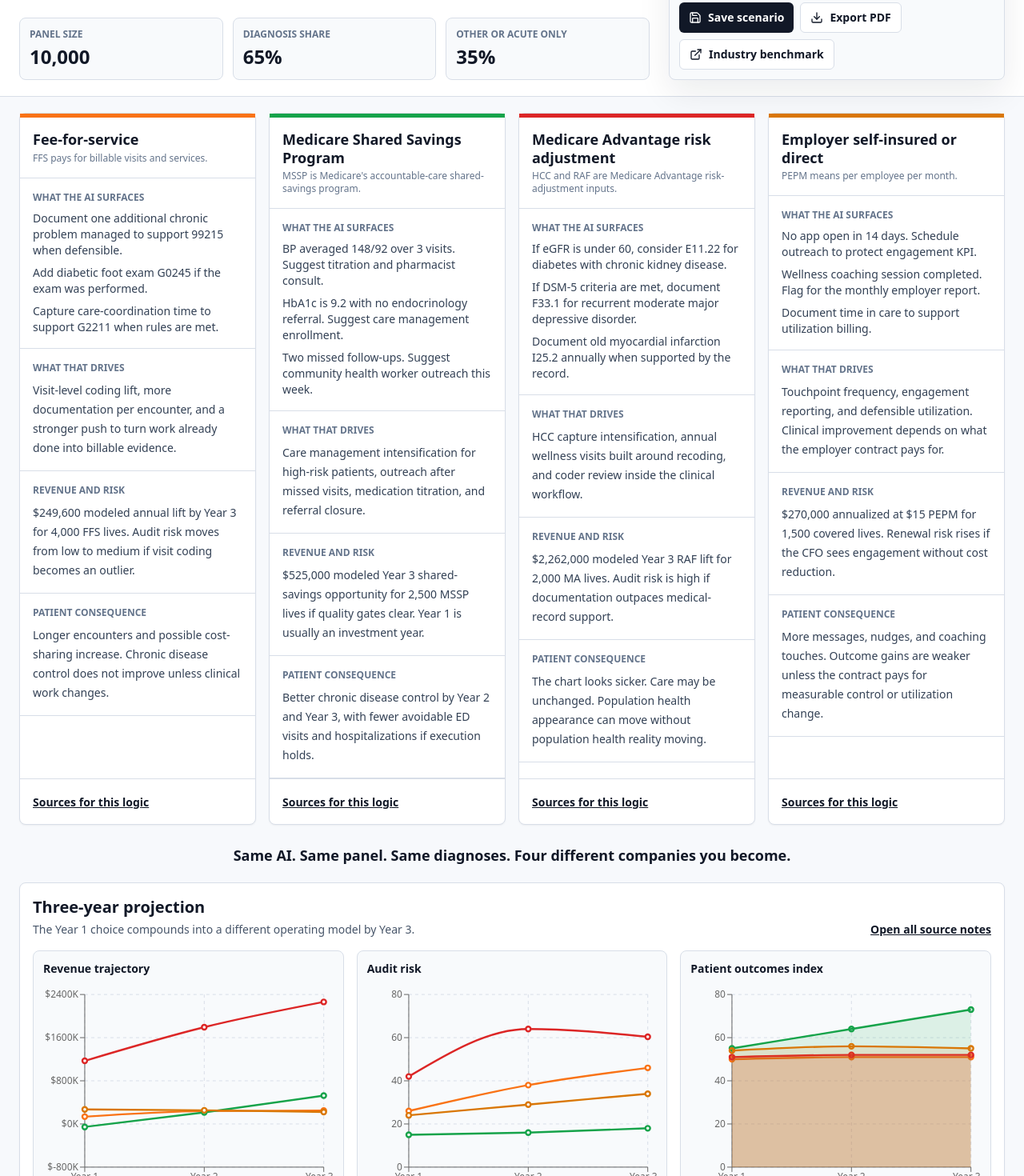
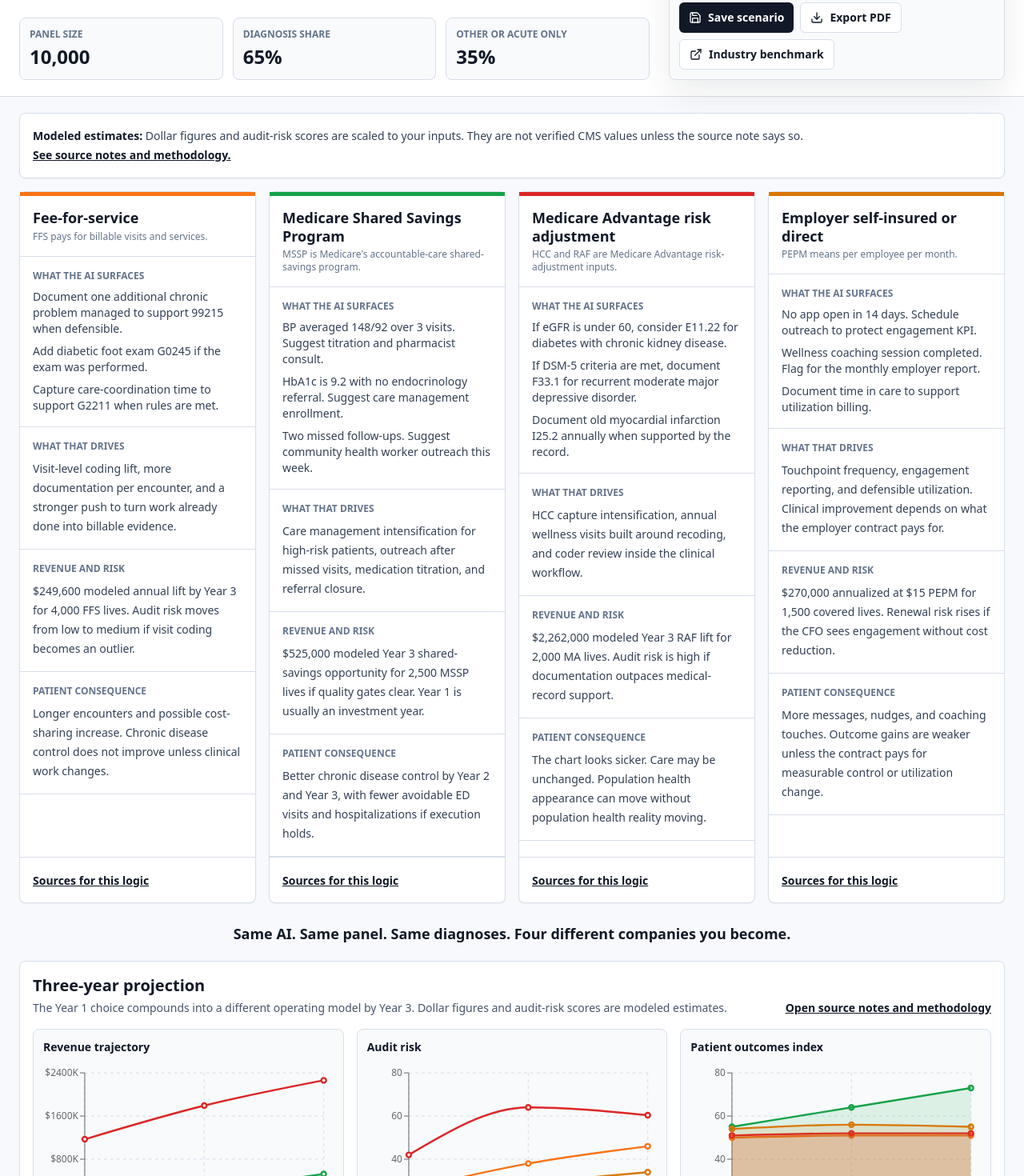
Before and after one commit to wayanvota/ai-under-the-contract, a Next.js app: page / in a window 1280 px wide. Shown: the part 408-1878 px from the top of the page at 80% size. Built offline with nearby package versions, Linux system fonts and the light colour scheme.

Commit message:
Add modeled estimate disclosures

```diff
--- a/components/ScenarioPdf.tsx
+++ b/components/ScenarioPdf.tsx
@@ -59,6 +59,15 @@
     lineHeight: 1.35,
     marginBottom: 3
   },
+  disclosure: {
+    border: "1 solid #d8dee8",
+    borderRadius: 4,
+    padding: 6,
+    marginTop: 8,
+    fontSize: 7,
+    color: "#475569",
+    lineHeight: 1.3
+  },
   footer: {
     borderTop: "1 solid #d8dee8",
     marginTop: 10,
@@ -119,6 +128,9 @@
         </View>
 
         <Text style={styles.sectionTitle}>Year 3 summary</Text>
+        <Text style={styles.disclosure}>
+          Modeled estimates: dollar figures and audit-risk scores are scaled to the scenario inputs. They are not verified CMS values unless source notes say so.
+        </Text>
         <View style={styles.row}>
           {contractOrder.map((key) => {
             const block = result.comparisons[key];
--- a/components/Simulator.tsx
+++ b/components/Simulator.tsx
@@ -271,6 +271,7 @@
       </section>
 
       <section className="mx-auto max-w-7xl px-4 py-5 lg:px-6">
+        <ModelDisclosure onOpenSources={() => setActiveSources(allClaimRefs)} />
         <div className="grid gap-4 lg:grid-cols-4">
           {contractOrder.map((key) => {
             const block = result.comparisons[key];
@@ -341,10 +342,12 @@
           <div className="mb-4 flex flex-wrap items-end justify-between gap-3">
             <div>
               <h2 className="text-xl font-semibold text-ink">Three-year projection</h2>
-              <p className="mt-1 text-sm text-slate-600">The Year 1 choice compounds into a different operating model by Year 3.</p>
+              <p className="mt-1 text-sm text-slate-600">
+                The Year 1 choice compounds into a different operating model by Year 3. Dollar figures and audit-risk scores are modeled estimates.
+              </p>
             </div>
             <button className="text-sm font-semibold text-ink underline" onClick={() => setActiveSources(allClaimRefs)}>
-              Open all source notes
+              Open source notes and methodology
             </button>
           </div>
           <div className="chart-scroll grid gap-4 overflow-x-auto lg:grid-cols-3">
@@ -439,6 +442,18 @@
   );
 }
 
+function ModelDisclosure({ onOpenSources }: { onOpenSources: () => void }) {
+  return (
+    <div className="mb-4 rounded-lg border border-line bg-white p-4 text-sm leading-6 text-slate-700 shadow-sm">
+      <span className="font-semibold text-ink">Modeled estimates: </span>
+      Dollar figures and audit-risk scores are scaled to your inputs. They are not verified CMS values unless the source note says so.{" "}
+      <button className="font-semibold text-ink underline" onClick={onOpenSources}>
+        See source notes and methodology.
+      </button>
+    </div>
+  );
+}
+
 function ChartCard({ title, data, money = false, area = false }: { title: string; data: Record<string, string | number>[]; money?: boolean; area?: boolean }) {
   return (
     <div className="min-w-[320px] rounded-lg border border-line bg-slate-50 p-3">
--- a/static-wayan/index.html
+++ b/static-wayan/index.html
@@ -82,8 +82,8 @@
           </div>
 
           <article class="wide-card">
-            <h2>The point is not that AI is bad. The point is that payment design is the instruction layer executives ignore.</h2>
-            <p>An AI documentation copilot can look neutral in a product demo. It will not behave neutrally inside a business model. The simulator makes that tension visible before a company mistakes better documentation for better care.</p>
+            <h2>Payment design is the instruction layer executives ignore.</h2>
+            <p>An AI documentation copilot is a faithful executor of whatever incentive gradient the contract creates. Change the contract, change the AI's behavior, change the patient consequence.</p>
           </article>
         </section>
       </main>
```
